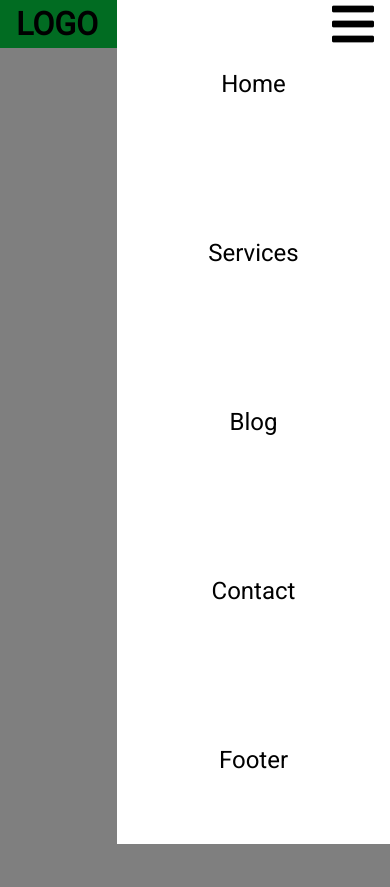
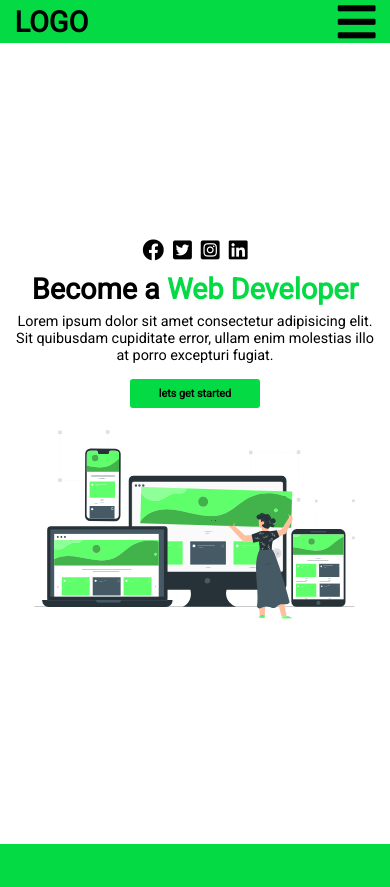
Before and after one commit to guyrogereboulet/html-css-landing, a plain HTML site: page index.html in a window 390 px wide. Before the commit the page ends 844 px from the top, so only its background shows below. Drawn offline with nearby package versions, Linux system fonts and the light colour scheme.

Commit message:
commit finale

```diff
--- a/index.html
+++ b/index.html
@@ -38,27 +38,32 @@
         <div class="main-left">
             <div class="social-icon">
 
+                <a href="#" class="fab fa-facebook"></a>
+                <a href="#" class="fab fa-twitter-square"></a>
+                <a href="#" class="fab fa-instagram-square"></a>
+                <a href="#" class="fab fa-linkedin"></a>
+
             </div>
             <div class="title">
-                <h2>Become a <span>Web Designer</span></h2>
+                <h2>Become a <span>Web Developer</span></h2>
             </div>
             <p>
                 Lorem ipsum dolor sit amet consectetur adipisicing elit. Sit quibusdam cupiditate error, ullam enim molestias illo at porro excepturi fugiat.
             </p>
-
-            <button>
-
-            </button>
+            <a href="#"><button>lets get started</button></a>
         </div>
         <div class="main-right">
-            <!-- <div class="image">
-                <img src="/img/Responsive-pana.svg" alt="">
-            </div> -->
+            <div class="image">
+                <img src="Responsive-pana.svg" alt="">
+            </div>
         </div>
     </main>
 
     <footer>
 
+        <div class="footer">
+
+        </div>
     </footer>
     <script src="main.js"></script>
 </body>
--- a/style.css
+++ b/style.css
@@ -62,6 +62,90 @@ nav ul li a:hover {
     background-color: white;
 }
 
+main  {
+    height: 100vh;
+    width:100vw;
+    display:flex;
+    align-items: center;
+    justify-content: space-between;
+}
+
+.main-left {
+    padding: 2rem;
+    text-align: justify;
+}
+
+.main-left .social-icon a {
+    text-decoration: none;
+    margin: 0.5rem;
+    color:black;
+    font-size: 3rem;
+}
+
+.main-left .social-icon a:hover {
+    text-decoration: none;
+    margin: 0.5rem;
+    color: black;
+    font-size: 3rem;
+    color:#03DA44;
+}
+
+.title h2 {
+    font-size: 4rem;
+    margin: 1rem 0;
+}
+
+
+.title h2 span {
+    color:#03DA44;
+}
+
+p {
+    font-size: 2rem;
+}
+
+button {
+    height: 4rem;
+    width: 18rem;
+    outline:none;
+    border:none;
+    background:#03DA44;
+    margin: 2rem 0;
+    border-radius: .4rem;
+    cursor: pointer;
+    font-size: 1.5rem;
+    font-weight: bolder;
+
+}
+
+button:hover {
+    height: 4rem;
+    width: 18rem;
+    outline: none;
+    border: none;
+    background: black;
+    color: white;
+    margin: 2rem 0;
+    border-radius: .4rem;
+    cursor: pointer;
+    font-size: 1.5rem;
+    font-weight: bolder;
+
+}
+
+.image img {
+    width: 50vw;
+
+}
+
+.footer {
+    background-color:#03DA44;
+    height: 6rem;
+    width: 100%;
+    padding: 2rem;
+}
+
+
 @media (max-width:768px) {
     html{
         font-size: 50%;
@@ -74,7 +158,7 @@ nav ul li a:hover {
     nav {
         position: fixed;
         top: 0;
-        right:0;
+        right:-200%;
         height: 100vh;
         width: 70vw;
         background: #fff;
@@ -98,5 +182,35 @@ nav ul li a:hover {
 }
 
 .toggle {
-    display: none;
+    right: 0;
 }
+
+
+@media (max-width:600px) {
+    html{
+        font-size: 45%;
+
+    }
+
+    main {
+        height: 100vh;
+        width:100vw;
+        display:flex;
+        align-items: center;
+        flex-flow: column;
+        justify-content: center;
+    }
+
+    .image {
+        margin-top: -4rem;
+    }
+
+    .image img {
+        width: 90vw;
+    }
+
+    .main-left {
+        text-align: center;
+        margin-top: 3rem;
+    }
+}
```
Also changed, not shown: Responsive-pana.svg (renamed from img/Responsive-pana.svg).
